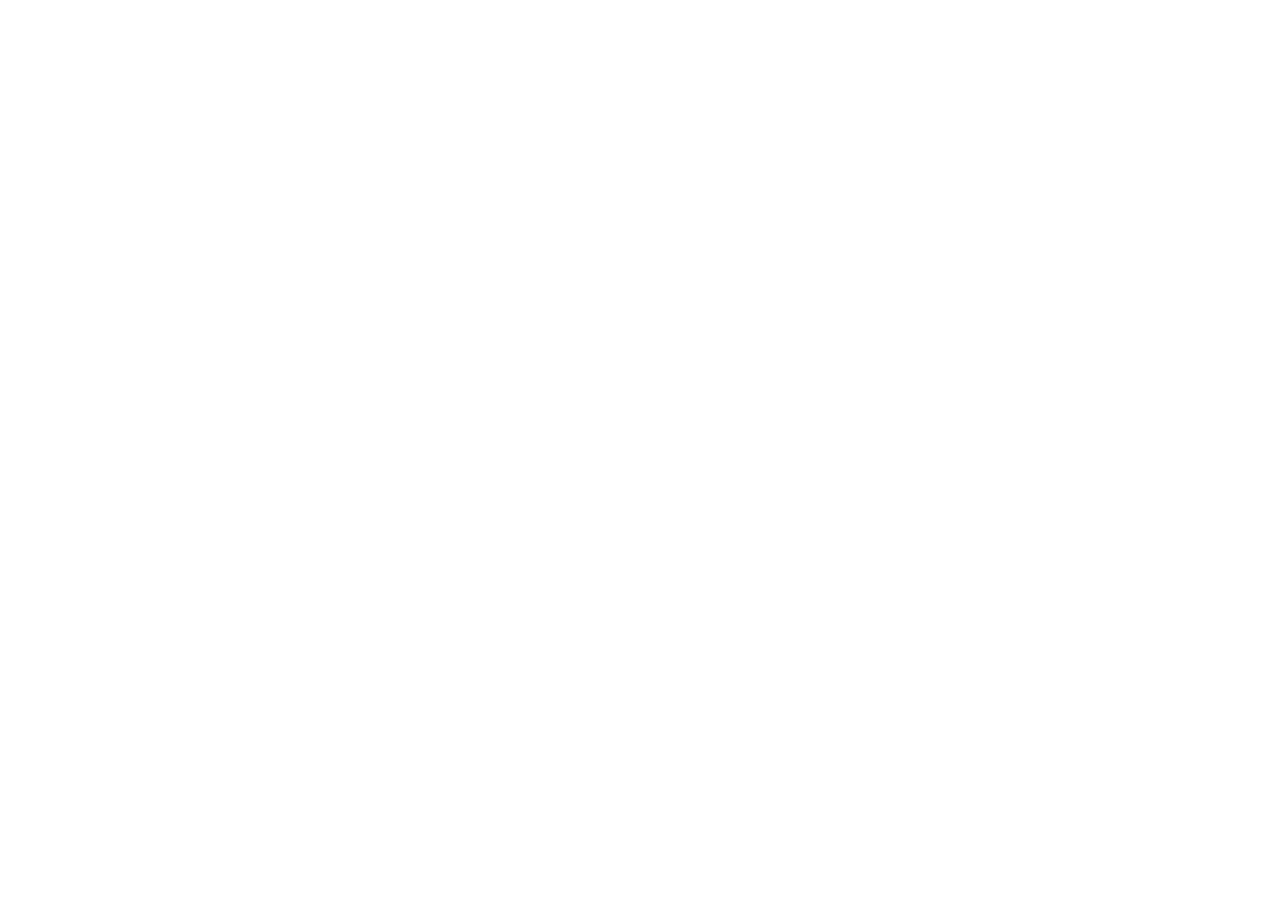
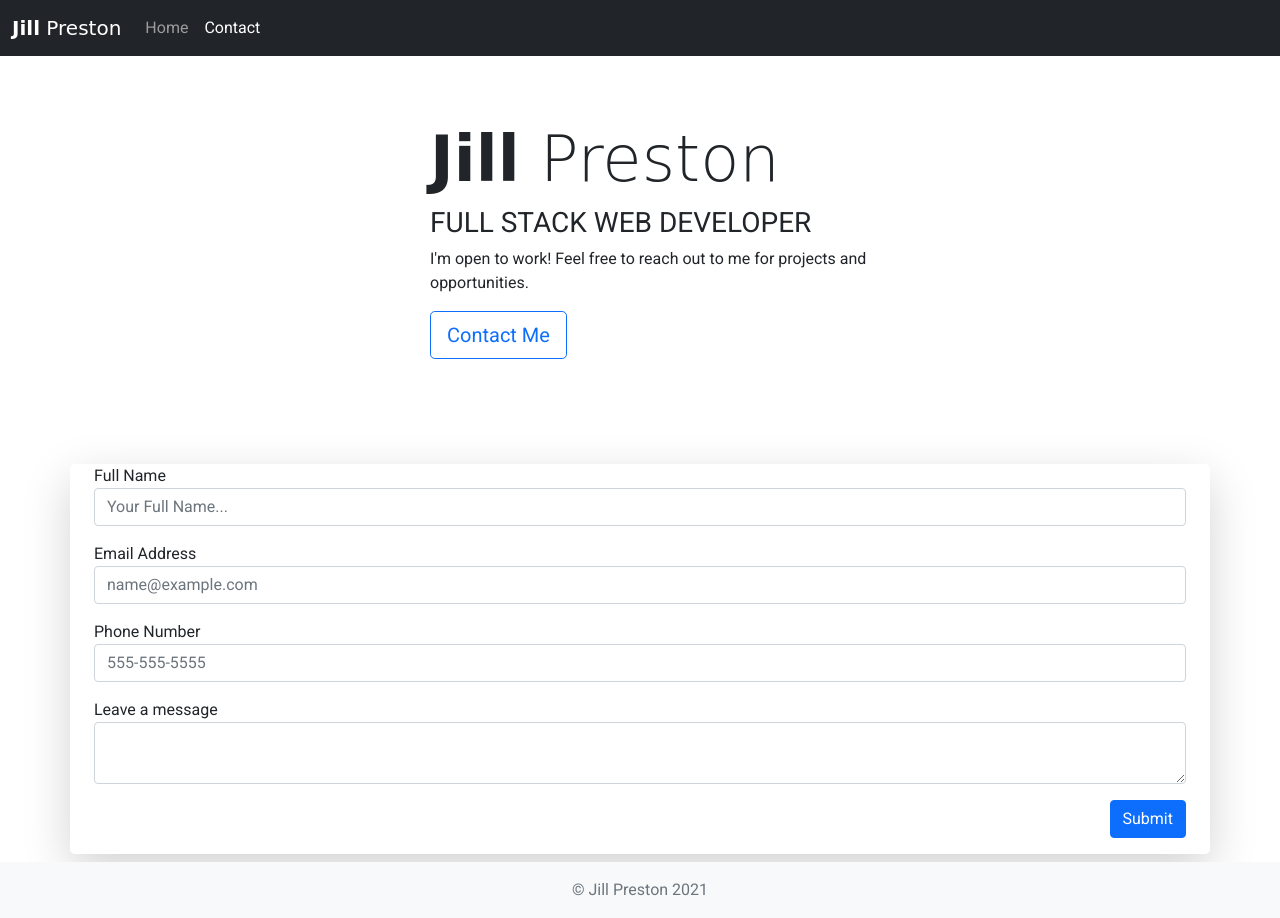
Before and after one commit to a-santiago/JPrestonPortfolio, a plain HTML site: page contact.html in a window 1280 px wide. Before the commit the page ends 800 px from the top, so only its background shows below. Drawn offline with nearby package versions, Linux system fonts and the light colour scheme; a web font is replaced by a local one.

Commit message:
commit_004
Contact form has been completed
Form shadows have been color matched

```diff
--- a/contact.html
+++ b/contact.html
@@ -0,0 +1,112 @@
+<!doctype html>
+<html lang="en" class="h-100">
+
+<head>
+    <title>Jill Preston Portfolio</title>
+    <!-- Required meta tags -->
+    <meta charset="utf-8">
+    <meta name="viewport" content="width=device-width, initial-scale=1, shrink-to-fit=no">
+
+    <!-- Bootstrap CSS -->
+    <link href="https://cdn.jsdelivr.net/npm/bootstrap@5.1.0/dist/css/bootstrap.min.css" rel="stylesheet"
+        integrity="sha384-KyZXEAg3QhqLMpG8r+8fhAXLRk2vvoC2f3B09zVXn8CA5QIVfZOJ3BCsw2P0p/We" crossorigin="anonymous">
+
+    <!-- Custom Fonts -->
+    <link rel="preconnect" href="https://fonts.googleapis.com">
+    <link rel="preconnect" href="https://fonts.gstatic.com" crossorigin>
+    <link href="https://fonts.googleapis.com/css2?family=Ephesis&family=Roboto&display=swap" rel="stylesheet">
+    <!-- Style sheet -->
+    <link rel="stylesheet" href="/css/hovercard.css">
+    <link rel="stylesheet" href="/css/style.css">
+</head>
+
+<body class="d-flex flex-column h-100">
+    <!-- Nav Bar -->
+    <nav class="navbar navbar-expand-md navbar-dark fixed-top bg-dark">
+        <div class="container-fluid">
+            <a class="navbar-brand title" href="#"><span class="fw-bold">Jill</span>&nbsp;Preston</a>
+            <button class="navbar-toggler" type="button" data-bs-toggle="collapse" data-bs-target="#navbarCollapse"
+                aria-controls="navbarCollapse" aria-expanded="false" aria-label="Toggle navigation">
+                <span class="navbar-toggler-icon"></span>
+            </button>
+            <div class="collapse navbar-collapse" id="navbarCollapse">
+                <ul class="navbar-nav me-auto mb-2 mb-md-0">
+                    <li class="nav-item">
+                        <a class="nav-link" href="/index.html">Home</a>
+                    </li>
+                    <li class="nav-item">
+                        <a class="nav-link active" aria-current="page" href="/Contact.html">Contact</a>
+                    </li>
+                </ul>
+            </div>
+        </div>
+    </nav>
+
+    <!--  Main Content Area -->
+    <main class="flex-shrink-0 mt-5">
+        <!-- Title -->
+        <header class="header container-fluid d-flex flex-column justify-content-center p-2">
+            <div class="row justify-content-center offset-0 offset-md-2 offset-lg-3 offset-xl-1 offset-xxl-0">
+                <div class="col-12 col-md-8 col-xl-6 px-4">
+                    <h1 class="display-3 title">
+                        <span class="fw-bold">Jill</span>&nbsp;Preston
+                    </h1>
+                    <h3 class="text-uppercase">Full Stack Web Developer</h3>
+                    <p>
+                        I'm open to work! Feel free to reach out to me for projects and opportunities.
+                    </p>
+                    <p class="">
+                        <a class="btn btn-outline-primary btn-lg" href="/contact.html" role="button">Contact Me</a>
+
+                    </p>
+                </div>
+            </div>
+        </header>
+
+        <!-- Contact Form -->
+        <div class="container shadow-lg rounded-3">
+            <section id="contactForm">
+                <div class="container mt-3 mb-2">
+                    <form>
+                        <div class="mb-3">
+                            <label for="Full Name">Full Name</label>
+                            <input type="text" class="form-control" id="fullName" placeholder="Your Full Name..."
+                                required>
+                        </div>
+
+                        <div class="mb-3">
+                            <label for="email">Email Address</label>
+                            <input type="email" class="form-control" id="email" placeholder="name@example.com" required>
+                        </div>
+                        <div class="mb-3">
+                            <label for="phone">Phone Number</label>
+                            <input type="tel" class="form-control" id="phone" placeholder="555-555-5555" required>
+                        </div>
+                        <div class="mb-3">
+                            <label for="message">Leave a message</label>
+                            <textarea class="form-control" id="message" row="3" maxlength="500" required></textarea>
+                        </div>
+                        <div class="d-grid d-md-flex justify-content-md-end">
+                            <button type="submit" class="btn btn-primary mb-3">Submit</button>
+                        </div>
+                    </form>
+                </div>
+            </section>
+
+            <!-- Bootstrap JS -->
+            <script src="https://cdn.jsdelivr.net/npm/bootstrap@5.1.0/dist/js/bootstrap.bundle.min.js"
+                integrity="sha384-U1DAWAznBHeqEIlVSCgzq+c9gqGAJn5c/t99JyeKa9xxaYpSvHU5awsuZVVFIhvj"
+                crossorigin="anonymous">
+            </script>
+    </main>
+    <footer class="footer mt-auto py-3 bg-light sticky-footer">
+        <div class="container-fluid text-center">
+            <span class="text-muted">&copy; Jill Preston 2021</span>
+        </div>
+    </footer>
+
+    <!-- Bootstrap JS -->
+    <script src="https://cdn.jsdelivr.net/npm/bootstrap@5.1.0/dist/js/bootstrap.bundle.min.js"
+        integrity="sha384-U1DAWAznBHeqEIlVSCgzq+c9gqGAJn5c/t99JyeKa9xxaYpSvHU5awsuZVVFIhvj" crossorigin="anonymous">
+    </script>
+</body>
--- a/css/style.css
+++ b/css/style.css
@@ -1,3 +1,11 @@
+:root {
+    --jp-primaryColor: #A86378;
+    --jp-secondaryColor: #F5F1C1;
+    --formFocusColor: var(--jp-secondaryColor);
+    --formFocusShaddowColor: rgba(245, 170, 193, .5);
+}
+
+
 .sticky-nav {
     position: fixed;
     left: 0;
@@ -7,6 +15,11 @@
 
 body {
     font-family: 'Roboto', sans-serif;
+}
+
+.form-control:focus {
+    border-color: var(--formFocusColor);
+    box-shadow: 0 0 0 .25rem var(--formFocusShaddowColor);
 }
 
 .title {
```
